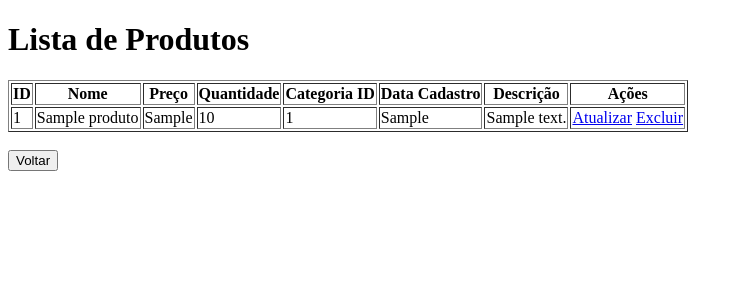
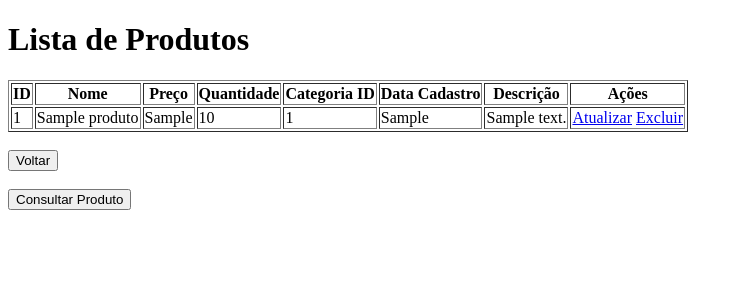
Before and after one commit to mateuspserra/Controle-de-Estoque-Basico, a Flask app: page /listar_produtos in a window 1280 px wide. Shown: the top 300 px of the page, without its empty margins (0-743 px from the left). Run offline with Flask 3, Linux system fonts and the light colour scheme; tables that the repository leaves empty or names only in its code hold one stand-in row (values such as "Sample post").

Commit message:
alteração nos nomes da coluna no sql e correção da rota de consulta

```diff
--- a/app.py
+++ b/app.py
@@ -26,12 +26,12 @@ def index():
 @app.route('/categorias', methods=['GET', 'POST'])
 def categorias():
     if request.method == 'POST':
-        nome = request.form['nome']
+        nome_categoria = request.form['nome_categoria']
 
-        comando = 'insert into categorias (nome) values (%s)'
-        valores = (nome,)
+        comando = 'insert into categorias (nome_categoria) values (%s)'
+        valores = (nome_categoria,)
 
-        if not nome:
+        if not nome_categoria:
             return redirect(url_for('index'))
 
         cursor.execute(comando, valores)
@@ -45,17 +45,17 @@ def categorias():
 @app.route('/cadastrar_produtos', methods=['GET', 'POST'])
 def produtos():
     if request.method  == 'POST':
-        nome = request.form['nome']
+        nome_produto = request.form['nome_produto']
         descricao = request.form['descricao']
         preco = request.form['preco']
         quantidade = request.form['quantidade']
         categoria_id = request.form['categoria_id']
 
-        if not nome or not descricao or not preco or not quantidade or not categoria_id:
+        if not nome_produto or not descricao or not preco or not quantidade or not categoria_id:
             return redirect(url_for('index'))
 
-        comando = 'insert into produtos (nome, descricao, preco, quantidade, categoria_id) values (%s, %s, %s, %s, %s)'
-        valores = (nome, descricao, preco, quantidade, categoria_id)
+        comando = 'insert into produtos (nome_produto, descricao, preco, quantidade, categoria_id) values (%s, %s, %s, %s, %s)'
+        valores = (nome_produto, descricao, preco, quantidade, categoria_id)
 
         cursor.execute(comando, valores)
 
@@ -153,10 +153,10 @@ def fornecedores():
 
     return render_template('fornecedores.html')
 
-@app.route('/atualizar_estoque/<int:id>', methods={'GET', 'POST'})
-def atualizar_estoque(id):
+@app.route('/atualizar_estoque/<int:id_produto>', methods={'GET', 'POST'})
+def atualizar_estoque(id_produto):
     if request.method == 'POST':
-        nome = request.form['nome']
+        nome_produto = request.form['nome_produto']
         descricao = request.form['descricao']
         preco = request.form['preco']
         quantidade = request.form['quantidade']
@@ -167,8 +167,8 @@ def atualizar_estoque(id):
         except ValueError:
             quantidade = 0
 
-        comando = 'update produtos set nome = %s, descricao = %s, preco = %s, quantidade = quantidade + %s, categoria_id = %s where id = %s'
-        valores = (nome, descricao, preco, quantidade, categoria_id, id)
+        comando = 'update produtos set nome_produto = %s, descricao = %s, preco = %s, quantidade = quantidade + %s, categoria_id = %s where id_produto = %s'
+        valores = (nome_produto, descricao, preco, quantidade, categoria_id, id_produto)
 
         cursor.execute(comando, valores)
 
@@ -176,16 +176,16 @@ def atualizar_estoque(id):
 
         return redirect(url_for('listar_produtos'))
 
-    comando = 'select * from produtos where id = %s'
-    valor = (id,)
+    comando = 'select * from produtos where id_produto = %s'
+    valor = (id_produto,)
     cursor.execute(comando, valor)
     produtos = cursor.fetchone()
     return render_template('atualizar_estoque.html', produto = produtos)
 
-@app.route('/excluir_estoque/<int:id>')
-def exlcuir_estoque(id):
-    comando = 'delete from produtos where id = %s'
-    valor = (id,)
+@app.route('/excluir_estoque/<int:id_produto>')
+def exlcuir_estoque(id_produto):
+    comando = 'delete from produtos where id_produto = %s'
+    valor = (id_produto,)
 
     cursor.execute(comando, valor)
     conexao.commit()
@@ -214,10 +214,10 @@ def listar_movimentacoes():
 
 @app.route('/consultar_produto')
 def consultar_produto():
-    id = request.args.get('id')
-    comando = 'select p.*, c.nome AS categoria from categorias c join produtos p on p.categoria_id = c.id where p.id = %s'
-    cursor.execute(comando, (id,))
-    produto = cursor.fetchone()
+    id_produto = request.args.get('id_produto')
+    comando = 'select * from produtos p join categorias c on p.categoria_id = c.id_categoria where p.id_produto = %s'
+    cursor.execute(comando, (id_produto,))
+    produto = cursor.fetchall()
     return render_template('consultar_produto.html', produto = produto)
 
 
--- a/templates/atualizar_estoque.html
+++ b/templates/atualizar_estoque.html
@@ -7,9 +7,9 @@
 </head>
 <body>
     <h1>Atualizar Estoque</h1>
-    <form action="/atualizar_estoque/{{ produto.id }}" method="POST">
+    <form action="/atualizar_estoque/{{ produto.id_produto }}" method="POST">
         <label for="">Nome: </label><br>
-        <input type="text" name="nome" value="{{produto['nome']}}"><br><br>
+        <input type="text" name="nome_produto" value="{{produto['nome_produto']}}"><br><br>
         <label for="">Preço: </label><br>
         <input type="number" name="preco" value="{{produto['number']}}"><br><br>
         <label for="">Quantidade: </label><br>
--- a/templates/cadastrar_produtos.html
+++ b/templates/cadastrar_produtos.html
@@ -9,7 +9,7 @@
     <h1>Cadastrar Produtos</h1>
     <form action="" method = 'POST'>
         <label for="">Nome: </label><br>
-        <input type="text" name="nome"><br><br>
+        <input type="text" name="nome_produto"><br><br>
         <label for="">Preço: </label><br>
         <input type="number" name="preco"><br><br>
         <label for="">Quantidade: </label><br>
--- a/templates/categorias.html
+++ b/templates/categorias.html
@@ -9,7 +9,7 @@
     <h1>Categorias</h1>
     <form action="" method = 'POST'>
         <label for="">Nome: </label><br>
-        <input type="text" name="nome"><br><br>
+        <input type="text" name="nome_categoria"><br><br>
         <input type="submit" value="Cadastrar">
         <input type="submit" value="Voltar" href="/">
 </body>
--- a/templates/index.html
+++ b/templates/index.html
@@ -10,7 +10,6 @@
     <a href="/categorias"><button>Cadastrar Categoria</button></a>
     <a href="/cadastrar_produtos"><button>Cadastrar Produtos</button></a>
     <a href="/listar_produtos"><button>Listar Produtos</button></a>
-    <a href="consultar_produto"><button>Consultar Produto</button></a>
     <a href="/entradas_estoque"><button>Entradas Estoque</button></a>
     <a href="/saida_estoque"><button>Saidas Estoque</button></a>
     <a href="/movimento_estoque"><button>Movimento Estoque</button></a>
--- a/templates/listar_movimentacoes.html
+++ b/templates/listar_movimentacoes.html
@@ -19,7 +19,7 @@
         </tr>
         {% for produto in produtos %}
         <tr>
-            <td>{{ produto.id }}</td>
+            <td>{{ produto.id_me }}</td>
             <td>{{ produto.produto_id }}</td>
             <td>{{ produto.tipo_movimento }}</td>
             <td>{{ produto.quantidade }}</td>
--- a/templates/listar_produtos.html
+++ b/templates/listar_produtos.html
@@ -20,20 +20,21 @@
         </tr>
         {% for produto in produtos %}
         <tr>
-            <td>{{ produto.id }}</td>
-            <td>{{ produto.nome }}</td>
+            <td>{{ produto.id_produto }}</td>
+            <td>{{ produto.nome_produto }}</td>
             <td>{{ produto.preco }}</td>
             <td>{{ produto.quantidade }}</td>
             <td>{{ produto.categoria_id }}</td>
             <td>{{ produto.data_cadastro }}</td>
             <td>{{ produto.descricao }}</td>
             <td>
-                <a href="/atualizar_estoque/{{ produto.id }}">Atualizar</a>
-                <a href="/excluir_estoque/{{ produto.id}}" onclick="return confirm('Excluir Estoque {{produto.id}}?')">Excluir</a>
+                <a href="/atualizar_estoque/{{ produto.id_produto }}">Atualizar</a>
+                <a href="/excluir_estoque/{{ produto.id_produto }}" onclick="return confirm('Excluir Estoque {{produto.id_produto}}?')">Excluir</a>
             </td>
         </tr>
         {% endfor %}
     </table><br>
-    <a href="/"><button>Voltar</button></a>
+    <a href="/"><button>Voltar</button></a><br><br>
+    <a href="consultar_produto"><button>Consultar Produto</button></a>
 </body>
 </html>
```
Also changed, not shown: templates/consultar_produto.html (+14 -13 lines).
